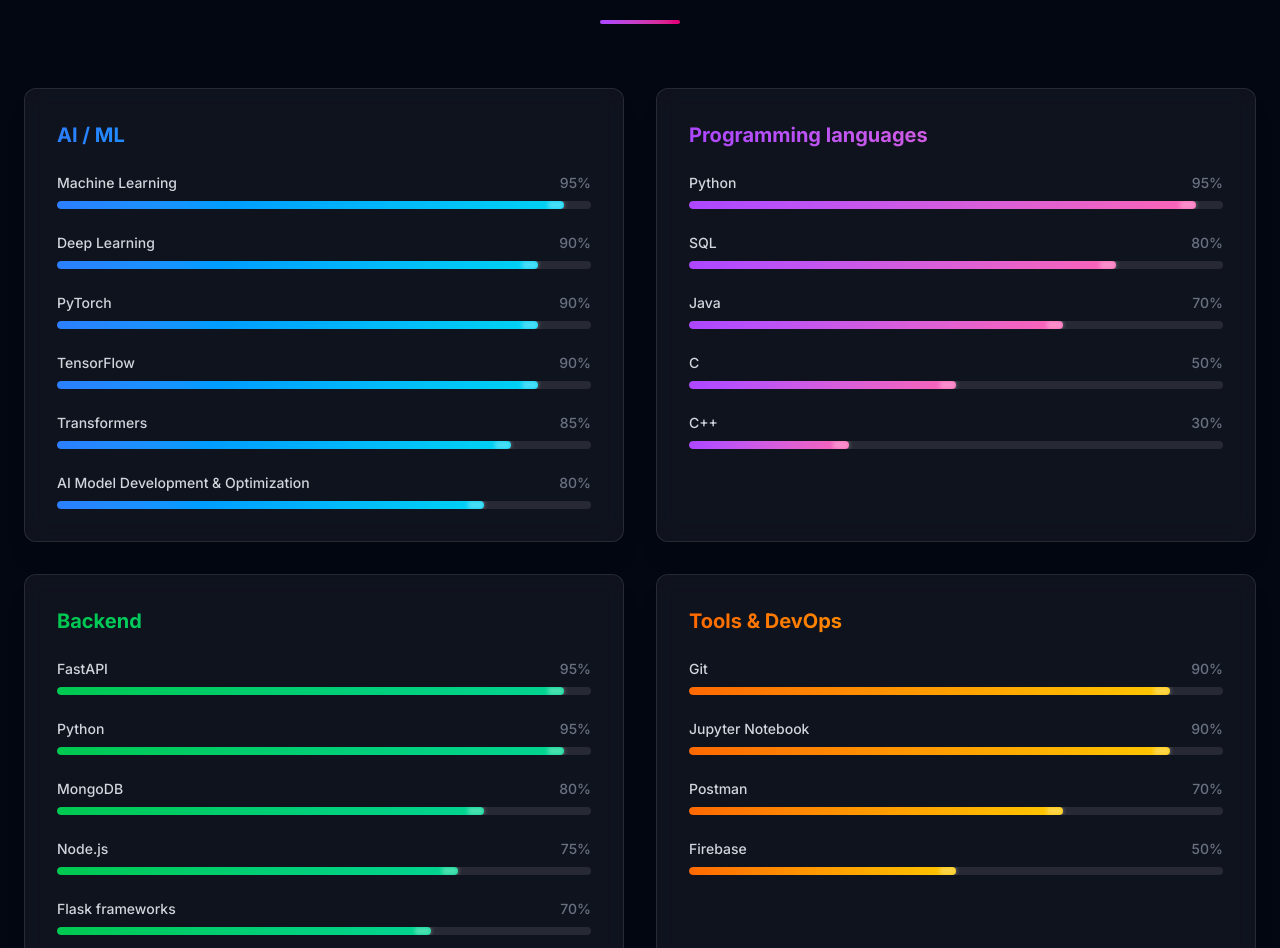
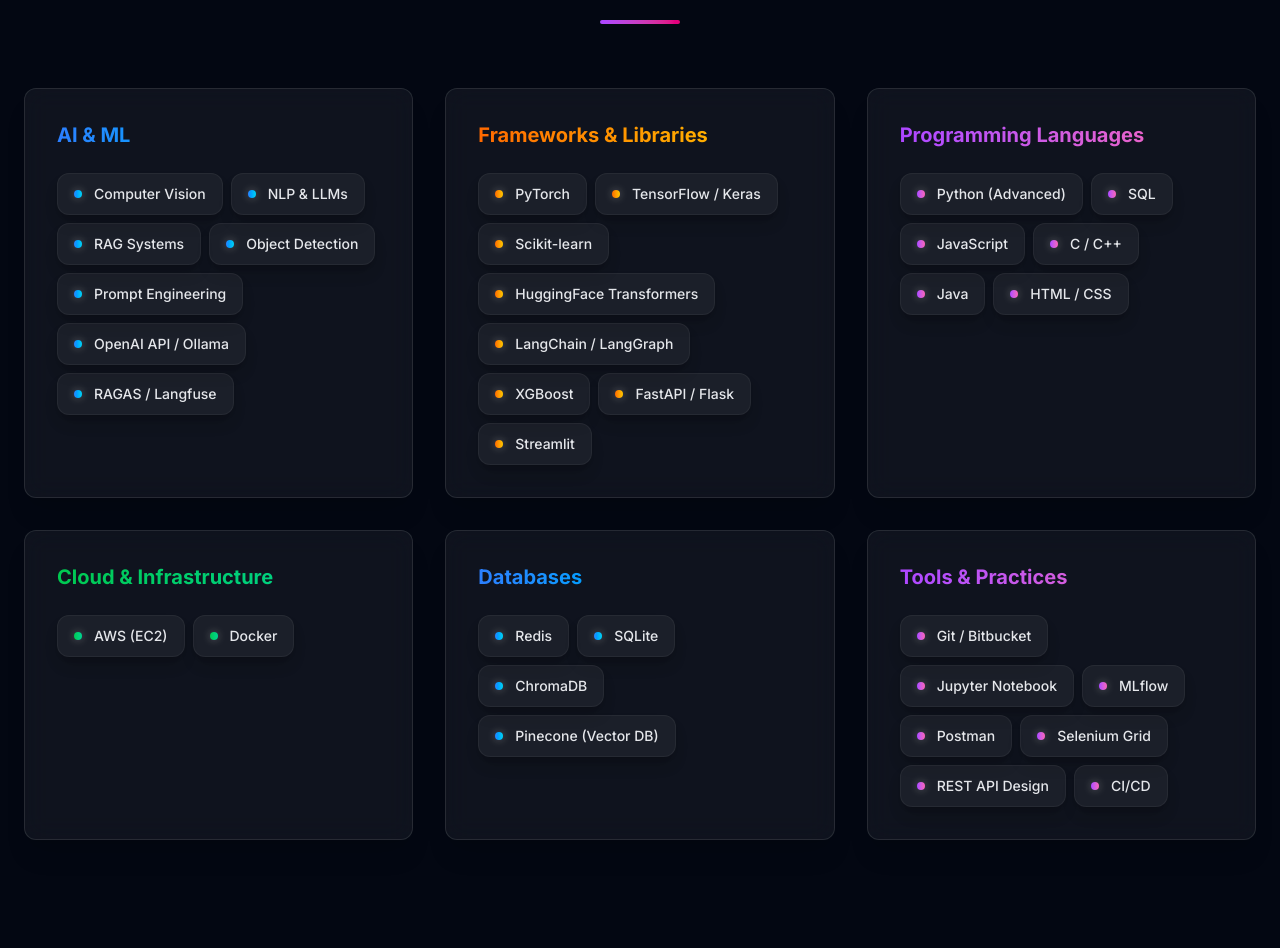
Before and after one commit to vaibhav-panchal8277/Portfolio, a Next.js app: page / in a window 1280 px wide. Shown: the part 1724-2672 px from the top of the page. Built offline with nearby package versions, Linux system fonts and the light colour scheme.

Commit message:
Skill Section modifition

```diff
--- a/src/components/sections/About.tsx
+++ b/src/components/sections/About.tsx
@@ -8,7 +8,7 @@
   { icon: Code2, label: "Projects Completed", value: "15+" },
   { icon: Brain, label: "Research Papers", value: "2" },
   { icon: Rocket, label: "Years Experience", value: "<1" },
-  { icon: Database, label: "Tech Stack", value: "10+" },
+  { icon: Database, label: "Tech Stack", value: "20+" },
 ];
 
 export default function About() {
@@ -36,7 +36,7 @@
             <Card className="bg-white/5 border-white/10 backdrop-blur-xl p-5 sm:p-8 relative overflow-hidden group">
               <div className="absolute inset-0 bg-gradient-to-br from-blue-500/5 to-purple-500/5 opacity-0 group-hover:opacity-100 transition-opacity duration-500"></div>
               <p className="text-base sm:text-lg text-gray-300 leading-relaxed relative z-10">
-                Aspiring Software Developer and current Jr. AI/ML Developer at TestGrid.io. I completed my Master&apos;s in Software Engineering at L.D. College of Engineering, where I specialized in [...]
+                AI/ML Developer at TestGrid Labs Inc. building intelligent test automation pipelines using deep learning and LLMs. M.E. in Software Engineering from L.D. College of Engineering (CGPA 8.21/10). Active research in Computer Vision (YOLOv11 + ECA) and Cybersecurity (hybrid IDS architectures). Hands-on across the full ML lifecycle from data engineering and model training to FastAPI deployment and CI/CD integration.
               </p>
             </Card>
           </motion.div>
--- a/src/components/sections/Experience.tsx
+++ b/src/components/sections/Experience.tsx
@@ -8,39 +8,39 @@
     title: "Junior AI/ML Developer",
     company: "TestGrid Labs Inc.",
     date: "May 2026 - Present",
-    description: "Working on AI-driven solutions and contributing to innovative testing technologies and automation.",
+    description: "Built deep learning inference pipelines for automated UI regression detection. Designed and deployed FastAPI-based model-serving endpoints integrated into CI/CD pipelines for real-time ML inference at scale. Prototyped an LLM-assisted test case generation module using LangChain and Ollama.",
     icon: Code,
     type: "work"
   },
   {
-    title: "Master's in Computer Software Engineering",
-    company: "L.D. College of Engineering",
+    title: "Master's in Software Engineering",
+    company: "L.D. College of Engineering, GTU",
     date: "2024 - 2026",
-    description: "Building a strong foundation in Machine Learning, Artificial Intelligence, Data Science, and Advanced Data Structures.",
+    description: "CGPA: 8.21/10. Specialized in Machine Learning, AI, and Deep Learning. Research in Computer Vision (YOLOv11 + ECA, +3.8% mAP50, under review) and Cybersecurity (hybrid IDS, 98.4% accuracy).",
     icon: GraduationCap,
     type: "education"
   },
   {
     title: "Trainee Associate Software Developer",
-    company: "Techreale PVT.LTD",
+    company: "Techreale Pvt. Ltd.",
     date: "Jan 2024 - Apr 2024",
-    description: "Assisted in developing, testing, and debugging software applications. Collaborated to integrate APIs and create responsive interfaces.",
+    description: "Delivered production features for the Famyll healthcare platform (React.js, Node.js, MongoDB) across claim management, auth flows, and real-time communication modules. Reduced API response handling bugs by refactoring async integration patterns across 3 sprint cycles.",
     icon: Briefcase,
     type: "work"
   },
   {
     title: "Bachelor of Engineering (Computer Engineering)",
-    company: "GIDC Degree Engineering College",
+    company: "GIDC Degree Engineering College, GTU",
     date: "2020 - 2024",
-    description: "Graduated with 8.11 CGPA. Participated in SSIP Hackathon 2022 and developed a smart e-Hajiri-Master solution.",
+    description: "CGPA: 8.11/10. SSIP Hackathon 2022 — developed an automated smart attendance management system; selected among top teams from Gujarat.",
     icon: GraduationCap,
     type: "education"
   },
   {
     title: "React Developer Intern",
-    company: "INFOLABZ IT SERVICES PVT. LTD",
+    company: "INFOLABZ IT Services Pvt. Ltd.",
     date: "Jul 2023 - Aug 2023",
-    description: "Gained hands-on experience in building responsive UI and handling state management in React applications.",
+    description: "Built and optimized React.js dashboard components with async API integration. Improved rendering performance through targeted component-level refactoring.",
     icon: Code,
     type: "work"
   }
--- a/src/components/sections/Projects.tsx
+++ b/src/components/sections/Projects.tsx
@@ -9,7 +9,7 @@
 
 const projects = [
   {
-    title: "Multi-Agent Customer Support System",
+    title: "Multi-Agent Customer Support System — LangGraph Orchestration",
     description: "Built a multi-agent customer support platform with a Supervisor Agent that classifies query intent and routes to specialized Billing, Technical Support, and Refund sub-agents implemented as LangGraph state-graph nodes. Preserved context across agent hand-offs via summarized state transfer and persisted conversation memory (Redis + SQLite). Instrumented every agent call, tool call, and hand-off with Langfuse tracing for full observability.",
     problem: "Customer support queries require intelligent routing and context preservation across multiple specialized agents.",
     tech: ["Python", "LangGraph", "LangChain", "FastAPI", "Redis", "Langfuse"],
--- a/src/components/sections/Skills.tsx
+++ b/src/components/sections/Skills.tsx
@@ -5,57 +5,72 @@
 
 const skillCategories = [
   {
-    title: "AI / ML",
+    title: "AI & ML",
     skills: [
-      { name: "Machine Learning", level: 95 },
-      { name: "Deep Learning", level: 90 },
-      { name: "PyTorch", level: 90 },
-      { name: "TensorFlow", level: 90 },
-      { name: "Transformers", level: 85 },
-      { name: "AI Model Development & Optimization", level: 80 },
-
+      { name: "Computer Vision", level: 90 },
+      { name: "NLP & LLMs", level: 90 },
+      { name: "RAG Systems", level: 85 },
+      { name: "Object Detection", level: 85 },
+      { name: "Prompt Engineering", level: 85 },
+      { name: "OpenAI API / Ollama", level: 80 },
+      { name: "RAGAS / Langfuse", level: 75 },
     ],
     color: "from-blue-500 to-cyan-400"
   },
   {
-    title: "Programming languages",
+    title: "Frameworks & Libraries",
     skills: [
-      { name: "Python", level: 95 },
+      { name: "PyTorch", level: 90 },
+      { name: "TensorFlow / Keras", level: 90 },
+      { name: "Scikit-learn", level: 85 },
+      { name: "HuggingFace Transformers", level: 85 },
+      { name: "LangChain / LangGraph", level: 85 },
+      { name: "XGBoost", level: 75 },
+      { name: "FastAPI / Flask", level: 90 },
+      { name: "Streamlit", level: 85 },
+    ],
+    color: "from-orange-500 to-yellow-400"
+  },
+  {
+    title: "Programming Languages",
+    skills: [
+      { name: "Python (Advanced)", level: 95 },
       { name: "SQL", level: 80 },
-      { name: "Java", level: 70 },
-      { name: "C", level: 50 },
-      { name: "C++", level: 30 },
+      { name: "JavaScript", level: 65 },
+      { name: "C / C++", level: 55 },
+      { name: "Java", level: 60 },
+      { name: "HTML / CSS", level: 80 },
     ],
     color: "from-purple-500 to-pink-400"
   },
   {
-    title: "Backend",
+    title: "Cloud & Infrastructure",
     skills: [
-      { name: "FastAPI", level: 95 },
-      { name: "Python", level: 95 },
-      { name: "MongoDB", level: 80 },
-      { name: "Node.js", level: 75 },
-      { name: "Flask frameworks", level: 70 },
+      { name: "AWS (EC2)", level: 70 },
+      { name: "Docker", level: 70 },
     ],
     color: "from-green-500 to-emerald-400"
   },
   {
-    title: "Tools & DevOps",
+    title: "Databases",
     skills: [
-      { name: "Git", level: 90 },
-      { name: "Jupyter Notebook", level: 90 },
-      { name: "Postman", level: 70 },
-      { name: "Firebase", level: 50 },
+      { name: "Redis", level: 75 },
+      { name: "SQLite", level: 80 },
+      { name: "ChromaDB", level: 80 },
+      { name: "Pinecone (Vector DB)", level: 75 },
     ],
-    color: "from-orange-500 to-yellow-400"
+    color: "from-blue-500 to-cyan-400"
   },
   {
-    title: "Web Programming",
+    title: "Tools & Practices",
     skills: [
-      { name: "HTML", level: 90 },
-      { name: "CSS", level: 85 },
-      { name: "JavaScript", level: 50 },
-      { name: "React", level: 30 },
+      { name: "Git / Bitbucket", level: 90 },
+      { name: "Jupyter Notebook", level: 90 },
+      { name: "MLflow", level: 70 },
+      { name: "Postman", level: 75 },
+      { name: "Selenium Grid", level: 65 },
+      { name: "REST API Design", level: 85 },
+      { name: "CI/CD", level: 70 },
     ],
     color: "from-purple-500 to-pink-400"
   }
@@ -76,7 +91,7 @@
           <div className="w-20 h-1 bg-gradient-to-r from-purple-500 to-pink-600 mx-auto rounded-full"></div>
         </motion.div>
 
-        <div className="grid md:grid-cols-2 gap-5 sm:gap-8">
+        <div className="grid md:grid-cols-2 lg:grid-cols-3 gap-5 sm:gap-8">
           {skillCategories.map((category, catIdx) => (
             <motion.div
               key={category.title}
@@ -90,26 +105,20 @@
                   {category.title}
                 </h3>
 
-                <div className="space-y-6">
+                <div className="flex flex-wrap gap-2">
                   {category.skills.map((skill, idx) => (
-                    <div key={skill.name}>
-                      <div className="flex justify-between gap-3 mb-2">
-                        <span className="min-w-0 text-sm font-medium text-gray-300 break-words">{skill.name}</span>
-                        <span className="shrink-0 text-sm font-medium text-gray-500">{skill.level}%</span>
+                    <motion.div
+                      key={skill.name}
+                      initial={false}
+                      whileInView={{ opacity: 1, scale: 1 }}
+                      viewport={{ once: true }}
+                      transition={{ duration: 0.4, delay: 0.1 + idx * 0.05 }}
+                    >
+                      <div className="px-3 py-2 sm:px-4 sm:py-2.5 rounded-xl border border-white/5 bg-white/5 hover:bg-white/10 transition-all flex items-center gap-2 sm:gap-3 group cursor-default shadow-lg shadow-black/20 hover:shadow-black/40 hover:-translate-y-0.5">
+                        <div className={`w-2 h-2 rounded-full bg-gradient-to-r ${category.color} shadow-[0_0_8px_rgba(255,255,255,0.3)] group-hover:scale-125 transition-transform`}></div>
+                        <span className="text-sm font-medium text-gray-200 group-hover:text-white transition-colors">{skill.name}</span>
                       </div>
-                      <div className="h-2 w-full bg-white/10 rounded-full overflow-hidden">
-                        <motion.div
-                          initial={false}
-                          whileInView={{ width: `${skill.level}%` }}
-                          style={{ width: `${skill.level}%` }}
-                          viewport={{ once: true }}
-                          transition={{ duration: 1, delay: 0.2 + idx * 0.1, ease: "easeOut" }}
-                          className={`h-full bg-gradient-to-r ${category.color} rounded-full relative`}
-                        >
-                          <div className="absolute top-0 right-0 bottom-0 w-4 bg-white/30 blur-[2px]"></div>
-                        </motion.div>
-                      </div>
-                    </div>
+                    </motion.div>
                   ))}
                 </div>
               </Card>
```
Also changed, not shown: src/components/sections/Hero.tsx (+3 -16 lines), 1 other file (tests, documents, lock files or other folders).
